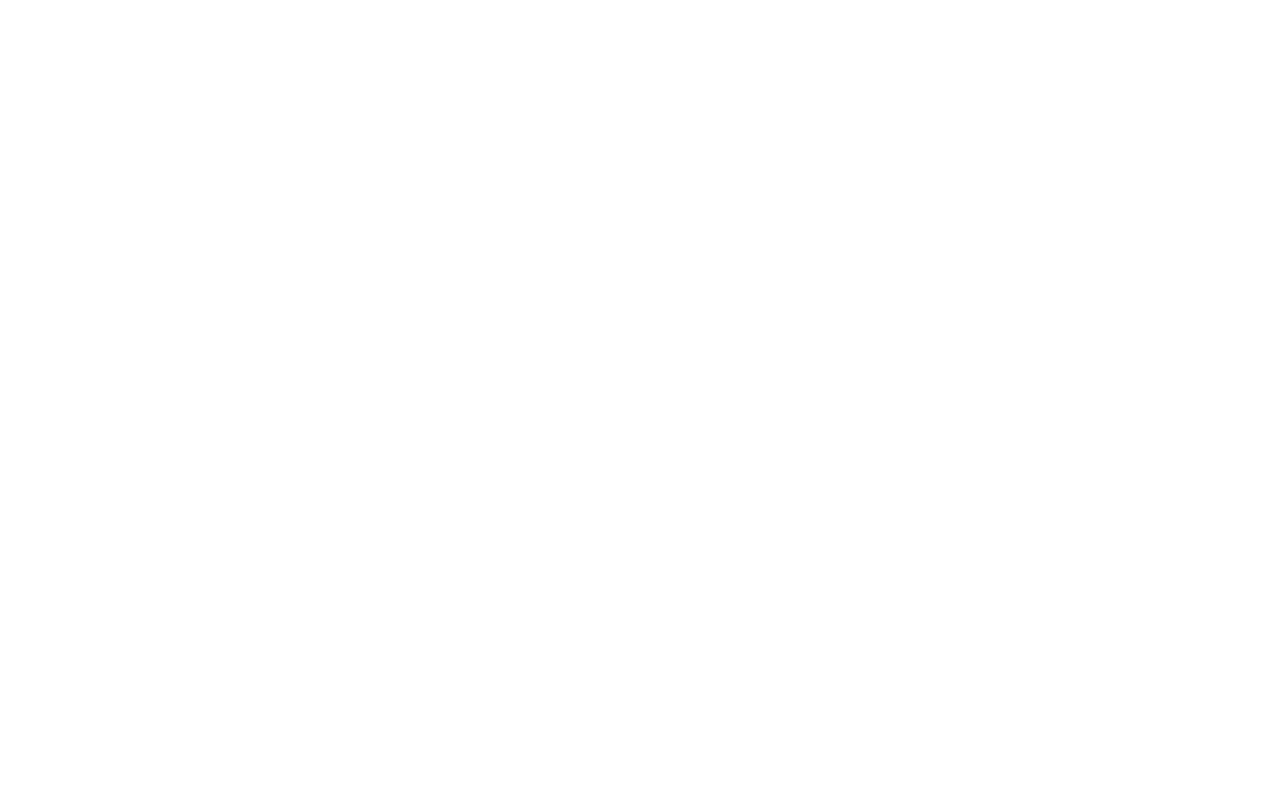
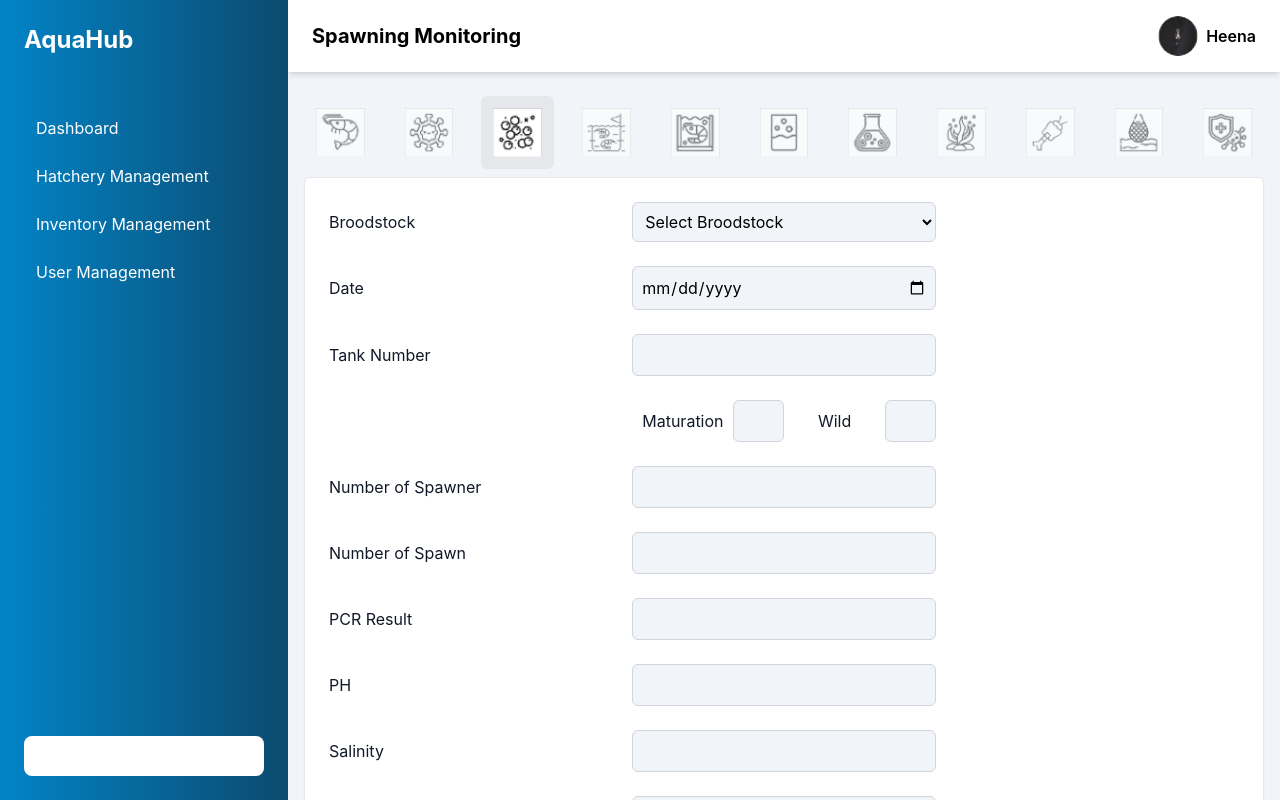
Before and after one commit to VishwaDeAero/aquahub, a React (Create React App) app: page /spawning-monitoring in a window 1280 px wide. Before the commit this address had no page. Built offline with nearby package versions, Linux system fonts and the light colour scheme; the HTML template or start-up script is replaced by a standard one.

Commit message:
IconNav - Spawn Monitoring Page Added

```diff
--- a/src/App.js
+++ b/src/App.js
@@ -13,6 +13,7 @@
 import InventoryManagement from './pages/InventoryManagement';
 import BroodstockManagement from './pages/BroodstockManagement';
 import QuarantineMonitoring from './pages/QuarantineMonitoring';
+import SpawningMonitoring from './pages/SpawningMonitoring';
 
 function App() {
   return (
@@ -32,6 +33,7 @@
         {/* Menu Icons */}
         <Route path="/broodstock-management" element={<BroodstockManagement />} />
         <Route path="/quarantine-monitoring" element={<QuarantineMonitoring />} />
+        <Route path="/spawning-monitoring" element={<SpawningMonitoring />} />
       </Routes>
     </Router>
   );
--- /dev/null
+++ b/src/pages/SpawningMonitoring.js
@@ -0,0 +1,171 @@
+import React, { useState } from "react";
+import AppLayout from "../components/layouts/AppLayout";
+import IconNavigation from "../components/IconNavigation";
+
+const SpawningMonitoring = () => {
+    const [formData, setFormData] = useState({
+        broodstock: "",
+        date: "",
+        tankNumber: "",
+        maturation: "",
+        wild: "",
+        numberOfSpawner: "",
+        numberOfSpawn: "",
+        pcrResult: "",
+        ph: "",
+        salinity: "",
+        temperature: "",
+        remarks: "",
+    });
+
+    // Handle input changes
+    const handleChange = (e) => {
+        const { name, value } = e.target;
+        setFormData((prevData) => ({
+            ...prevData,
+            [name]: value,
+        }));
+    };
+
+    return (
+        <AppLayout title="Spawning Monitoring">
+            {/* Scrollable Icon Navigation */}
+            <IconNavigation onSelect={() => { }} />
+
+            <div className="p-6 border rounded-md bg-white shadow-sm">
+
+                {/* Form */}
+                <div className="grid grid-cols-1 gap-6 mb-10">
+                    {/* Broodstock Dropdown */}
+                    <div className="flex items-center">
+                        <label className="w-1/3 text-gray-900">Broodstock</label>
+                        <select
+                            name="broodstock"
+                            value={formData.broodstock}
+                            onChange={handleChange}
+                            className="w-1/3 p-2 border border-gray-300 bg-slate-100 rounded-md"
+                        >
+                            <option value="">Select Broodstock</option>
+                            <option value="Type1">Type 1</option>
+                            <option value="Type2">Type 2</option>
+                            <option value="Type3">Type 3</option>
+                        </select>
+                    </div>
+
+                    {/* Date Picker */}
+                    <div className="flex items-center">
+                        <label className="w-1/3 text-gray-900">Date</label>
+                        <input
+                            type="date"
+                            name="date"
+                            value={formData.date}
+                            onChange={handleChange}
+                            className="w-1/3 p-2 border border-gray-300 bg-slate-100 rounded-md"
+                        />
+                    </div>
+
+                    {/* Tank Number */}
+                    <div className="flex items-center">
+                        <label className="w-1/3 text-gray-900">Tank Number</label>
+                        <input
+                            type="number"
+                            name="tankNumber"
+                            value={formData.tankNumber}
+                            onChange={handleChange}
+                            className="w-1/3 p-2 border border-gray-300 bg-slate-100 rounded-md"
+                        />
+                    </div>
+
+                    {/* Maturation & Wild Fields (Both as Number Inputs) */}
+                    <div className="flex items-center">
+                        <label className="w-1/3 text-gray-900"></label>
+                        <div className="w-1/3 flex items-center">
+                            <label className="w-2/6 text-gray-900 text-center">Maturation</label>
+                            <input
+                                type="number"
+                                name="maturation"
+                                value={formData.maturation}
+                                onChange={handleChange}
+                                className="w-1/6 p-2 border border-gray-300 bg-slate-100 rounded-md"
+                            />
+                            <label className="w-2/6 text-gray-900 text-center">Wild</label>
+                            <input
+                                type="number"
+                                name="wild"
+                                value={formData.wild}
+                                onChange={handleChange}
+                                className="w-1/6 p-2 border border-gray-300 bg-slate-100 rounded-md"
+                            />
+                        </div>
+                    </div>
+
+                    {/* Number of Spawner */}
+                    <div className="flex items-center">
+                        <label className="w-1/3 text-gray-900">Number of Spawner</label>
+                        <input
+                            type="number"
+                            name="numberOfSpawner"
+                            value={formData.numberOfSpawner}
+                            onChange={handleChange}
+                            className="w-1/3 p-2 border border-gray-300 bg-slate-100 rounded-md"
+                        />
+                    </div>
+
+                    {/* Number of Spawn */}
+                    <div className="flex items-center">
+                        <label className="w-1/3 text-gray-900">Number of Spawn</label>
+                        <input
+                            type="number"
+                            name="numberOfSpawn"
+                            value={formData.numberOfSpawn}
+                            onChange={handleChange}
+                            className="w-1/3 p-2 border border-gray-300 bg-slate-100 rounded-md"
+                        />
+                    </div>
+
+                    {/* Standard Text Inputs */}
+                    {[
+                        { label: "PCR Result", name: "pcrResult" },
+                        { label: "PH", name: "ph" },
+                        { label: "Salinity", name: "salinity" },
+                        { label: "Temperature °C", name: "temperature" },
+                    ].map(({ label, name }) => (
+                        <div key={name} className="flex items-center">
+                            <label className="w-1/3 text-gray-900">{label}</label>
+                            <input
+                                type="text"
+                                name={name}
+                                value={formData[name]}
+                                onChange={handleChange}
+                                className="w-1/3 p-2 border border-gray-300 bg-slate-100 rounded-md"
+                            />
+                        </div>
+                    ))}
+                </div>
+
+                {/* Remarks Section */}
+                <div className="mt-6">
+                    <label className="text-lg w-full flex font-bold text-gray-700">Remarks</label>
+                    <textarea
+                        name="remarks"
+                        value={formData.remarks}
+                        onChange={handleChange}
+                        className="w-2/3 p-2 border border-gray-300 bg-slate-100 rounded-md h-24 mt-2"
+                    ></textarea>
+                </div>
+
+                {/* Buttons */}
+                <div className="flex justify-end mt-6 space-x-4">
+                    <button className="px-4 py-2 w-32 border border-sky-900 bg-gray-200 text-gray-700 rounded-lg hover:bg-gray-300">
+                        Clear
+                    </button>
+                    <button className="px-4 py-2 w-32 bg-sky-900 text-white rounded-lg hover:bg-blue-900">
+                        Save
+                    </button>
+                </div>
+            </div>
+        </AppLayout>
+    );
+};
+
+export default SpawningMonitoring;
```
